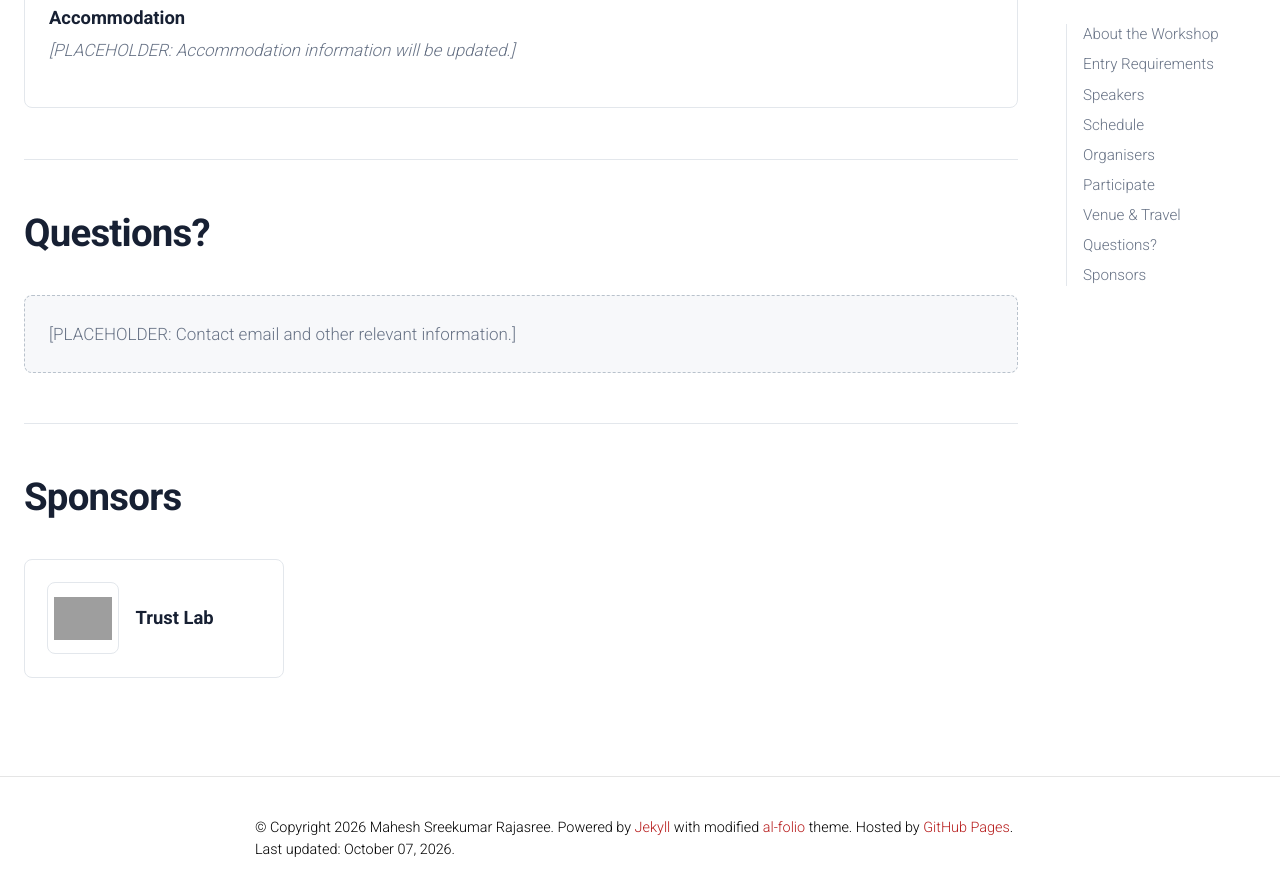
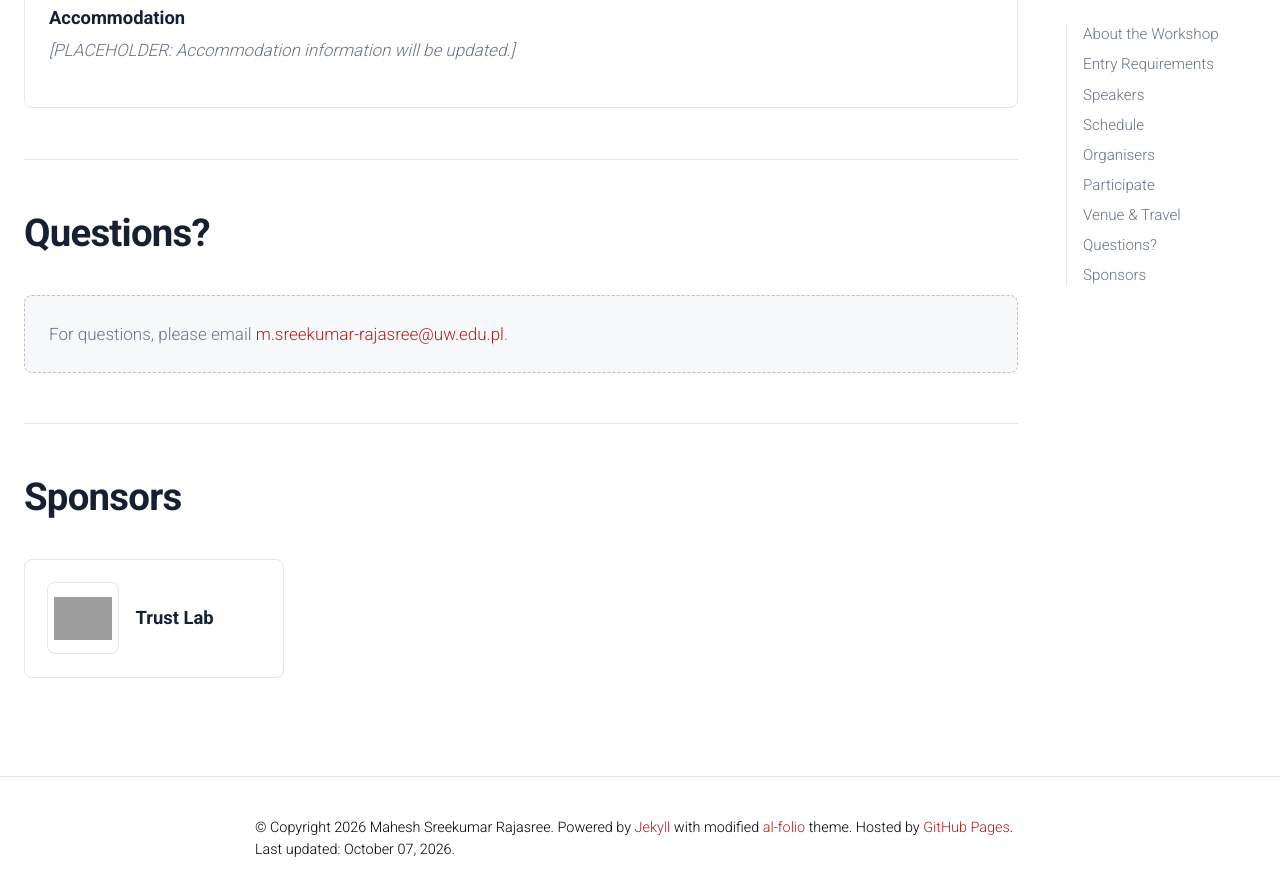
Before and after one commit to Mahe94/mahe94.github.io, a Jekyll site: the page built from _workshops/FSTTCS-2026.md, in a window 1280 px wide and 900 px high, scrolled down 3648 px. Shown: the top 896 px of the window. Built offline with Jekyll 4.4.1, drawn with Linux system fonts in a browser that asks for light colours; comment, search, counter and statistics services are not loaded; a style sheet for code colours, icons or effects is not loaded; grey boxes are pictures that could not be loaded.

Commit message:
Update contact email to University of Warsaw address

```diff
--- a/_config.yml
+++ b/_config.yml
@@ -6,7 +6,7 @@ title: blank # the website title (if blank, full name will be used instead)
 first_name: Mahesh
 middle_name: Sreekumar
 last_name: Rajasree
-email: mahesh.sreekumar-rajasree@cispa.de
+email: m.sreekumar-rajasree@uw.edu.pl
 description: > # the ">" symbol means to ignore newlines until "footer_text:"
   Mahesh Sreekumar Rajasree, Assistant Professor at the University of Warsaw.
   Research in algorithms and cryptography.
--- a/_data/cv.yml
+++ b/_data/cv.yml
@@ -8,7 +8,7 @@
     - name: Affiliation
       value: Institute of Informatics, Faculty of Mathematics, Informatics and Mechanics
     - name: Email
-      value: ""
+      value: '<a href="mailto:m.sreekumar-rajasree@uw.edu.pl">m.sreekumar-rajasree@uw.edu.pl</a>'
     - name: Location
       value: Warsaw, Poland
 
--- a/_workshops/FSTTCS-2026.md
+++ b/_workshops/FSTTCS-2026.md
@@ -1546,7 +1546,7 @@ flush_top: true
     </div>
 
     <div class="rtc-placeholder-box">
-      [PLACEHOLDER: Contact email and other relevant information.]
+      For questions, please email <a href="mailto:{{ site.email }}">{{ site.email }}</a>.
     </div>
 
   </section>
```
Also changed, not shown: 1 other file.
